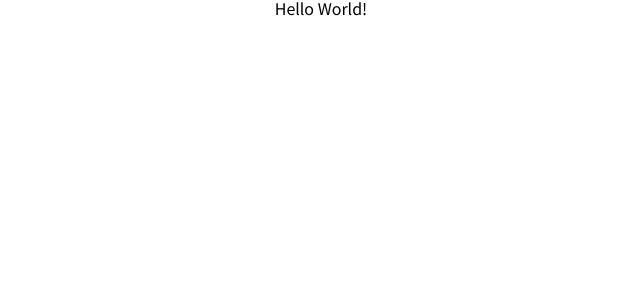
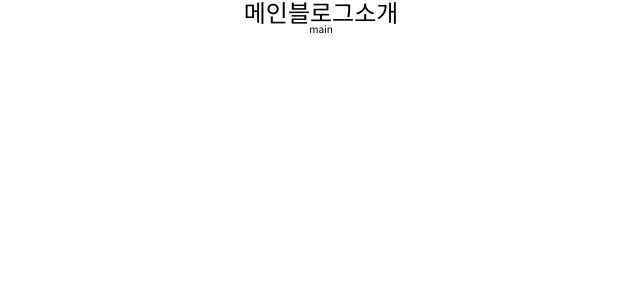
Before and after one commit to KimHyunLo/blog, a React (Create React App) app: page / in a window 1280 px wide. Shown: the top 300 px of the page, without its empty margins (319-959 px from the left). Built offline with nearby package versions, Linux system fonts and the light colour scheme.

Commit message:
route 설정 및 module 동기화

```diff
--- a/src/components/App/App.tsx
+++ b/src/components/App/App.tsx
@@ -1,10 +1,18 @@
 import React from "react";
+import { BrowserRouter, Route, Routes } from "react-router-dom";
 import "./App.css";
+import Nav from "../Nav/Nav"
+import Main from "../Main/Main";
 
 export default function App() {
   return (
-    <div className="App">
-      Hello World!
-    </div>
+    <BrowserRouter>
+      <div className="App">
+        <Nav />
+        <Routes>
+          <Route path="/" element={<Main/>}></Route>
+        </Routes>
+      </div>
+    </BrowserRouter>
   );
 }
--- /dev/null
+++ b/src/components/Main/Main.tsx
@@ -0,0 +1,9 @@
+import React from "react";
+
+export default function Main(): JSX.Element {
+  return(
+    <div>
+      <h2>main</h2>
+    </div>
+  );
+}
--- /dev/null
+++ b/src/components/Nav/Nav.module.css
@@ -0,0 +1,3 @@
+.nav {
+  font-size: 1.5rem;
+}
--- a/src/components/Nav/Nav.tsx
+++ b/src/components/Nav/Nav.tsx
@@ -0,0 +1,12 @@
+import React from "react";
+import styles from "./Nav.module.css";
+
+export default function Nav(): JSX.Element {
+  return (
+    <nav className={styles.nav}>
+      <span className={styles.navItem}>메인</span>
+      <span className={styles.navItem}>블로그</span>
+      <span className={styles.navItem}>소개</span>
+    </nav>
+  );
+}
--- /dev/null
+++ b/src/global.d.ts
@@ -0,0 +1,4 @@
+declare module "*.module.css" {
+  const content: { [className: string]: string };
+  export = content;
+}
--- a/src/reset.css
+++ b/src/reset.css
@@ -24,6 +24,7 @@ footer, header, hgroup, menu, nav, section {
 }
 body {
 	line-height: 1;
+	font-size: 10px;
 }
 ol, ul {
 	list-style: none;
```
Also changed, not shown: package.json (+11 -1 lines), tsconfig.json (+6 -2 lines), 1 other file (tests, documents, lock files or other folders).
